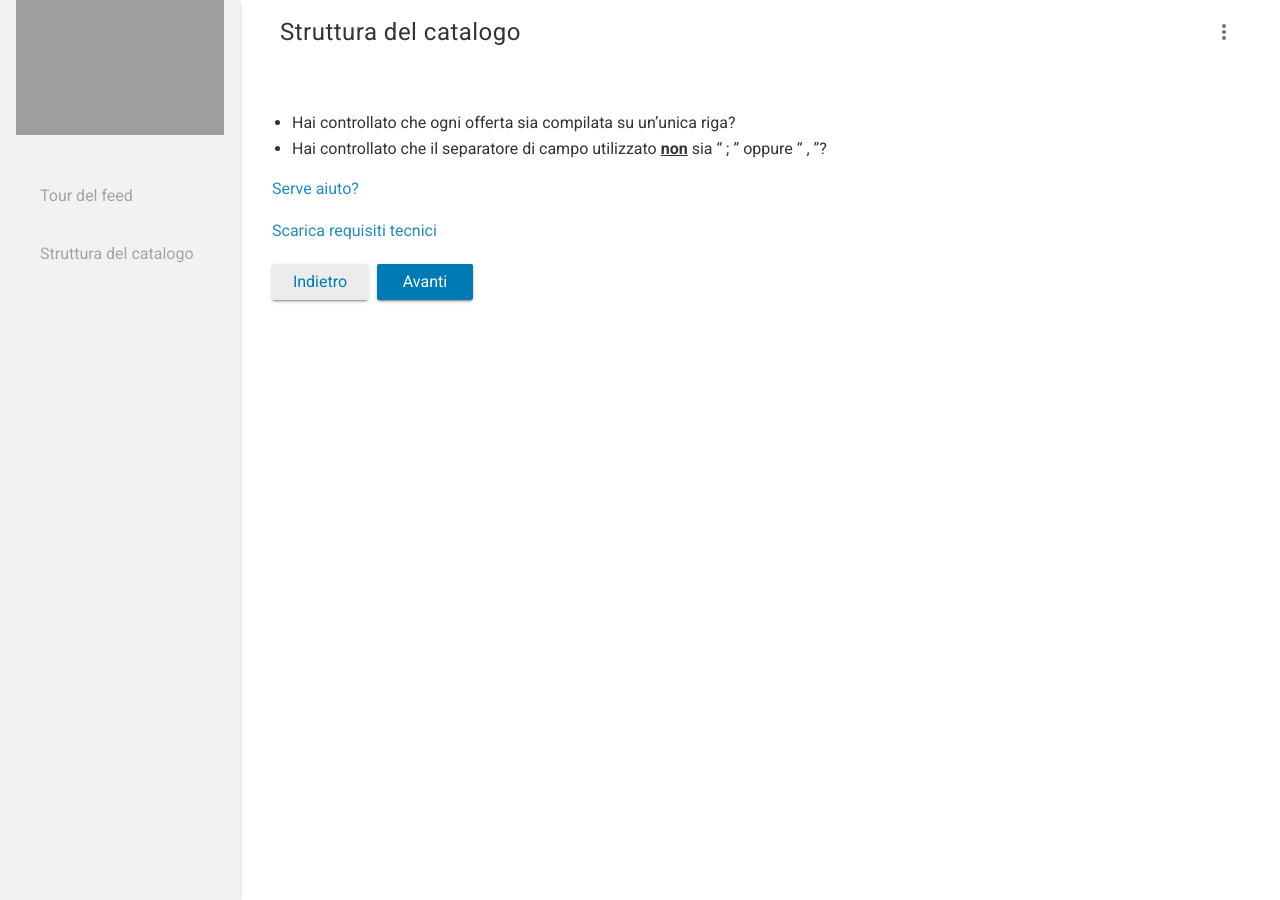
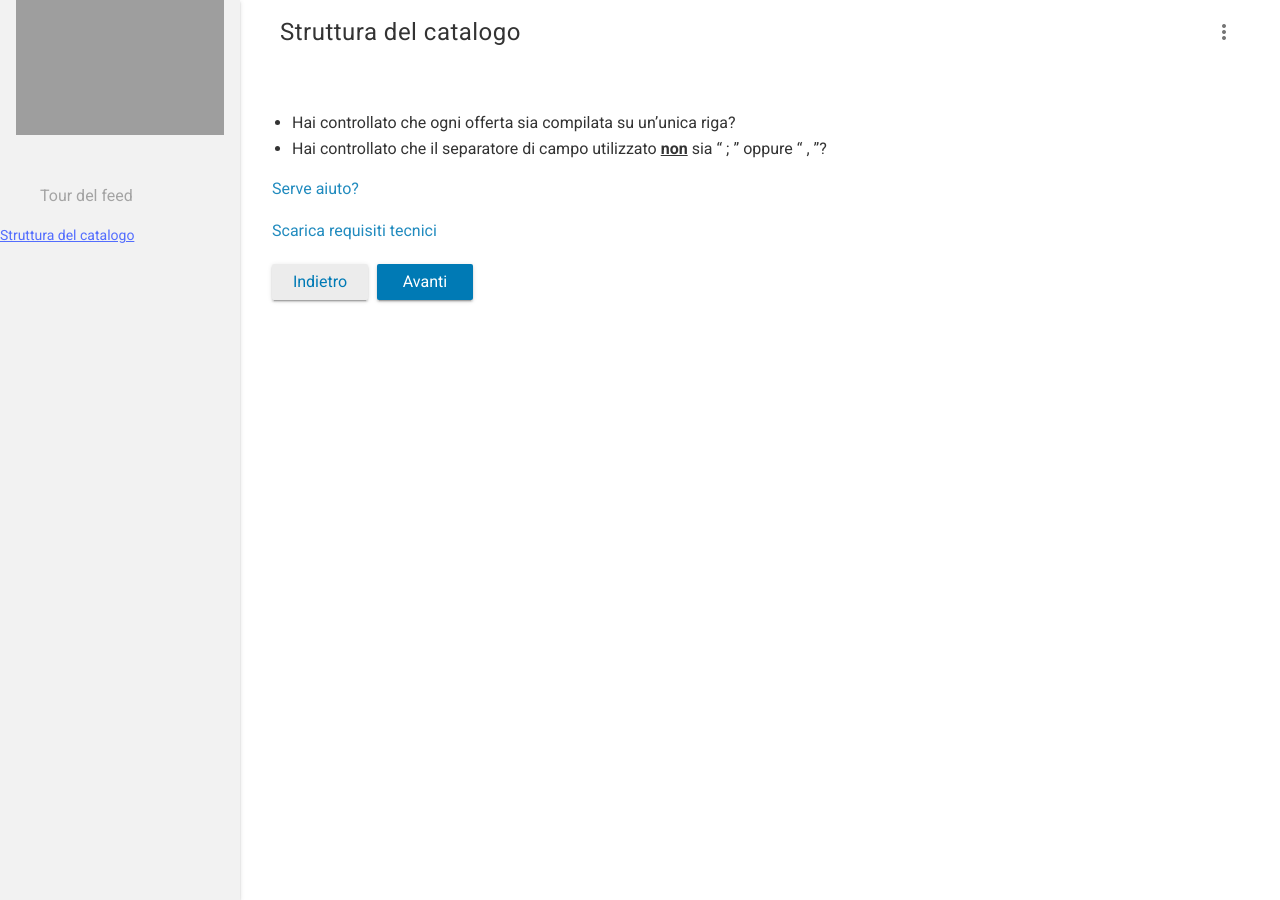
Before and after one commit to noemi-84/tourdelfeed, a Jekyll site: the page built from step-2.html, in a window 1280 px wide. Built offline with Jekyll 4.4.1, drawn with Linux system fonts in a browser that asks for light colours; nearby versions of some CDN libraries; grey boxes are pictures that could not be loaded.

Commit message:
nuova classe active

```diff
--- a/_includes/navbar.html
+++ b/_includes/navbar.html
@@ -5,7 +5,7 @@
         <nav class="demo-navigation mdl-navigation mdl-color--blue-grey-800">
         {% for my_page in site.pages %}
           {% if my_page.title %}
-          <a {% if p.url == my_page.url %}class="active"{% else %} class="mdl-navigation__link" {% endif %} href="{{ my_page.url | prepend: site.baseurl }}">{{ my_page.title }}</a>
+          <a {% if my_page.url == page.url %}class="active"{% else %} class="mdl-navigation__link" {% endif %} href="{{ my_page.url | prepend: site.baseurl }}">{{ my_page.title }}</a>
          {% endif %}
         {% endfor %}
           <div class="mdl-layout-spacer"></div>
```
